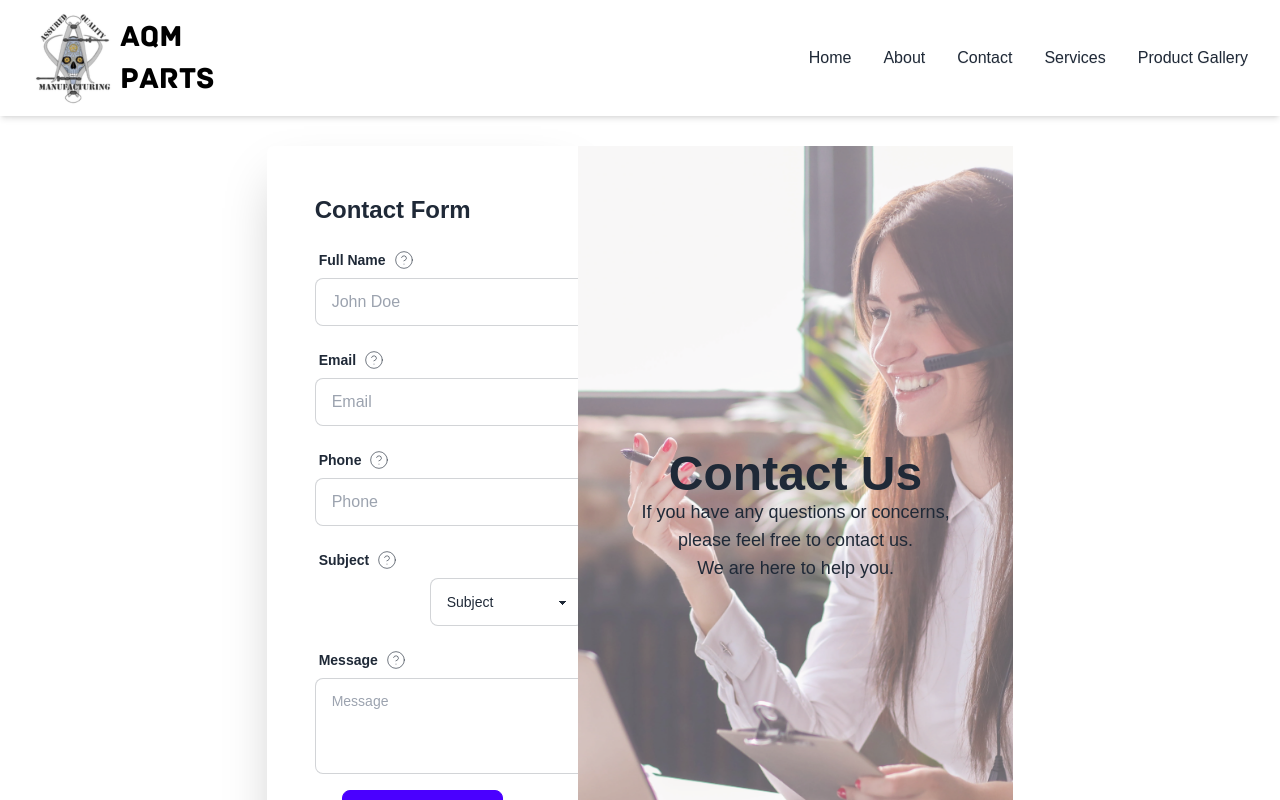
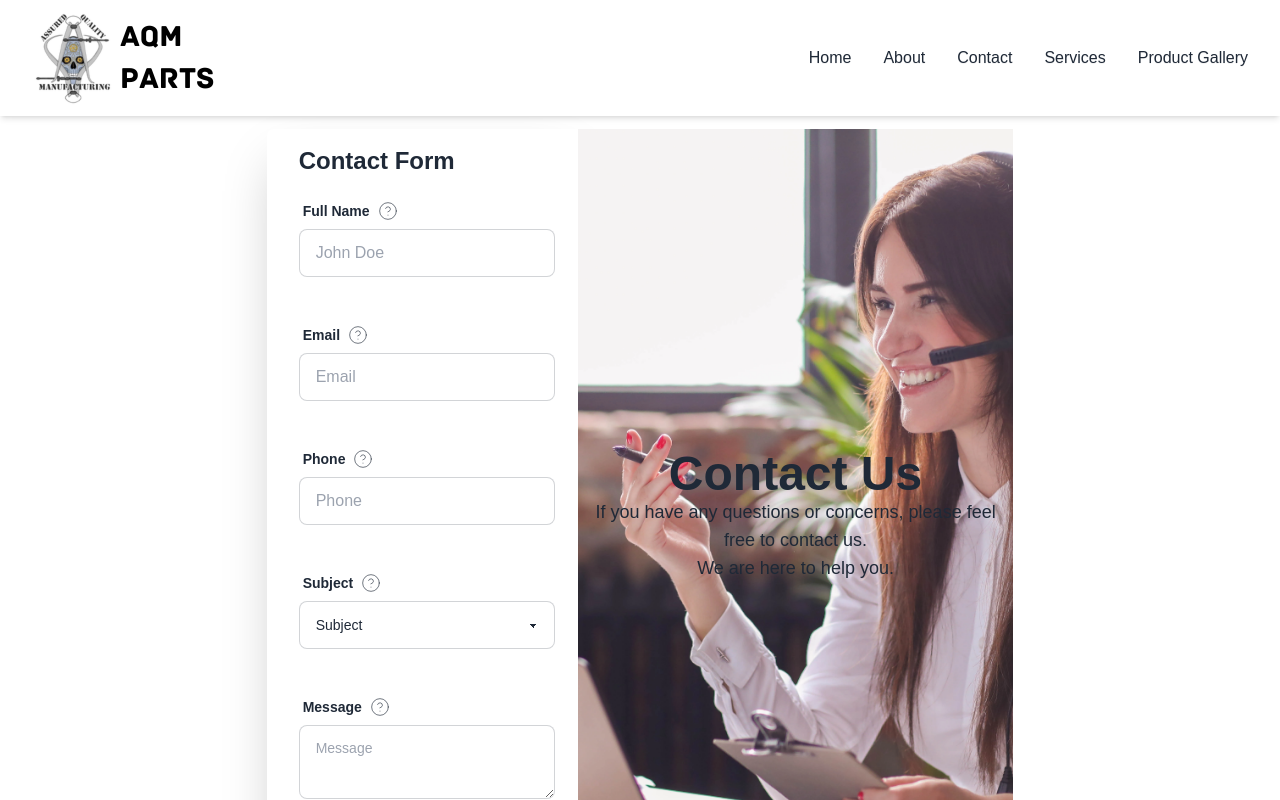
Before and after one commit to Ejayz/aqm-parts, a Next.js app: page /contact in a window 1280 px wide. Shown: the top 800 px of the page. Built offline with nearby package versions, Linux system fonts and the light colour scheme.

Commit message:
Push Upgrade

```diff
--- a/components/UI/FormInput.tsx
+++ b/components/UI/FormInput.tsx
@@ -23,8 +23,8 @@ export function FormInput({
   readonly?: boolean;
 }) {
   return (
-    <div>
-      <label className="form-control w-96 max-w-lg">
+    <div className="w-11/12 block ml-4">
+      <label className="form-control w-auto max-w-lg">
         <div className="label">
           <span className="label-text font-bold gap-x-2 flex flex-row">
             {label}
@@ -37,7 +37,7 @@ export function FormInput({
           type={type}
           placeholder={placeholder}
           name={name}
-          className={`input input-bordered w-full max-w-md ${
+          className={`input input-bordered w-auto max-w-md ${
             errors && touched ? "input-error" : ""
           }`}
           disabled={readonly}
@@ -46,7 +46,7 @@ export function FormInput({
 
       {errors && touched ? (
         <span className="text-error  flex flex-row">{errors}</span>
-      ) : null}
+      ) : <span className="text-error invisible flex flex-row">Error</span>}
     </div>
   );
 }
@@ -69,8 +69,8 @@ export function FormTextArea({
   readonly?: boolean;
 }) {
   return (
-    <div>
-      <label className="form-control w-96 max-w-lg">
+<div className="w-11/12 block ml-4">
+      <label className="form-control w-auto max-w-lg">
         <div className="label">
           <span className="label-text font-bold gap-x-2 flex flex-row">
             {label}
@@ -83,7 +83,7 @@ export function FormTextArea({
           as="textarea"
           name={name}
           disabled={readonly}
-          className={`textarea textarea-bordered h-24 ${
+          className={`textarea textarea-bordered w-auto max-w-md ${
             errors && touched ? "input-error" : ""
           } `}
           placeholder={placeholder}
@@ -92,7 +92,9 @@ export function FormTextArea({
 
       {errors && touched ? (
         <span className="text-error  flex flex-row">{errors}</span>
-      ) : null}
+      ) : (
+        <span className="text-error invisible flex flex-row">Error</span>
+      )}
     </div>
   );
 }
@@ -116,8 +118,8 @@ export function FormInputCheckBox({
   readonly?: boolean;
 }) {
   return (
-    <div>
-      <label className="form-control w-96 max-w-lg">
+    <div className="w-11/12 block ml-4">
+      <label className="form-control w-auto max-w-lg">
         <div className="label">
           <span className="label-text font-bold gap-x-2 flex flex-row">
             {label}
@@ -137,7 +139,9 @@ export function FormInputCheckBox({
 
       {errors && touched ? (
         <span className="text-error  flex flex-row">{errors}</span>
-      ) : null}
+      ) : (
+        <span className="text-error invisible flex flex-row">Error</span>
+      )}
     </div>
   );
 }
@@ -152,8 +156,8 @@ export function DisplayFormData({
   tooltip: string;
 }) {
   return (
-    <div className="">
-      <label className="form-control w-96 max-w-lg">
+    <div className="w-11/12 block ml-4">
+      <label className="form-control w-auto max-w-lg">
         <div className="label">
           <span className="label-text font-bold gap-x-2 flex flex-row">
             {label}
@@ -191,8 +195,8 @@ export function FormSelect({
   options: { value: string; label: string }[];
 }) {
   return (
-    <div className="items-center">
-      <label className="form-control w-96 max-w-lg">
+    <div className="w-11/12 block ml-4">
+      <label className="form-control w-auto max-w-lg">
         <div className="label">
           <span className="label-text font-bold gap-x-2 flex flex-row">
             {label}
@@ -204,7 +208,7 @@ export function FormSelect({
         <Field
           as="select"
           name={name}
-          className={`select select-bordered mx-auto ${
+          className={`select select-bordered mx-auto w-full max-w-md ${
             errors && touched ? "select-error" : ""
           }`}
           disabled={readonly}
@@ -220,7 +224,9 @@ export function FormSelect({
 
       {errors && touched ? (
         <span className="text-error  flex flex-row">{errors}</span>
-      ) : null}
+      ) : (
+        <span className="text-error invisible flex flex-row">Error</span>
+      )}
     </div>
   );
 }
--- a/components/VIEW/ContactView.tsx
+++ b/components/VIEW/ContactView.tsx
@@ -63,8 +63,8 @@ export default function ContactView() {
               }}
             >
               {({ errors, touched }) => (
-                <Form className="p-12 gap-4 flex flex-col">
-                  <h1 className="text-2xl font-bold">Contact Form</h1>
+                <Form className="w-full justify-evenly gap-y-4 flex flex-col p-4 mx-auto my-auto">
+                  <h1 className="text-2xl indent-4 font-bold">Contact Form</h1>
                   <FormInput
                     errors={errors.name}
                     touched={touched.name?.toString()}
@@ -113,7 +113,7 @@ export default function ContactView() {
                     placeholder="Message"
                     label="Message"
                   />
-                  <div className="lg:mx-auto w-3/4">
+                  <div className="lg:mx-auto w-3/4 flex">
                     <button
                       type="submit"
                       className={`btn w-full ${
@@ -136,15 +136,15 @@ export default function ContactView() {
               )}
             </Formik>
           </div>
+          <div className=" flex flex-col lg:w-3/4 w-full text-center  ">
             <div
-            className=" flex flex-col lg:w-3/4 w-full text-center  "
+              className="bg-base-100 bg-opacity-30 flex flex-col p-4 w-full h-full"
               style={{
                 backgroundImage: `url(/img/assets/contact_us_customer.webp)`,
                 backgroundSize: "cover",
                 backgroundPosition: "center",
               }}
             >
-            <div className="bg-base-100 bg-opacity-30 flex flex-col p-12 w-full h-full">
               <h1 className="text-5xl mt-auto font-bold">Contact Us</h1>
               <p className="text-lg">
                 If you have any questions or concerns, please feel free to
```
Lines whose indentation alone changed are shown as unchanged.
